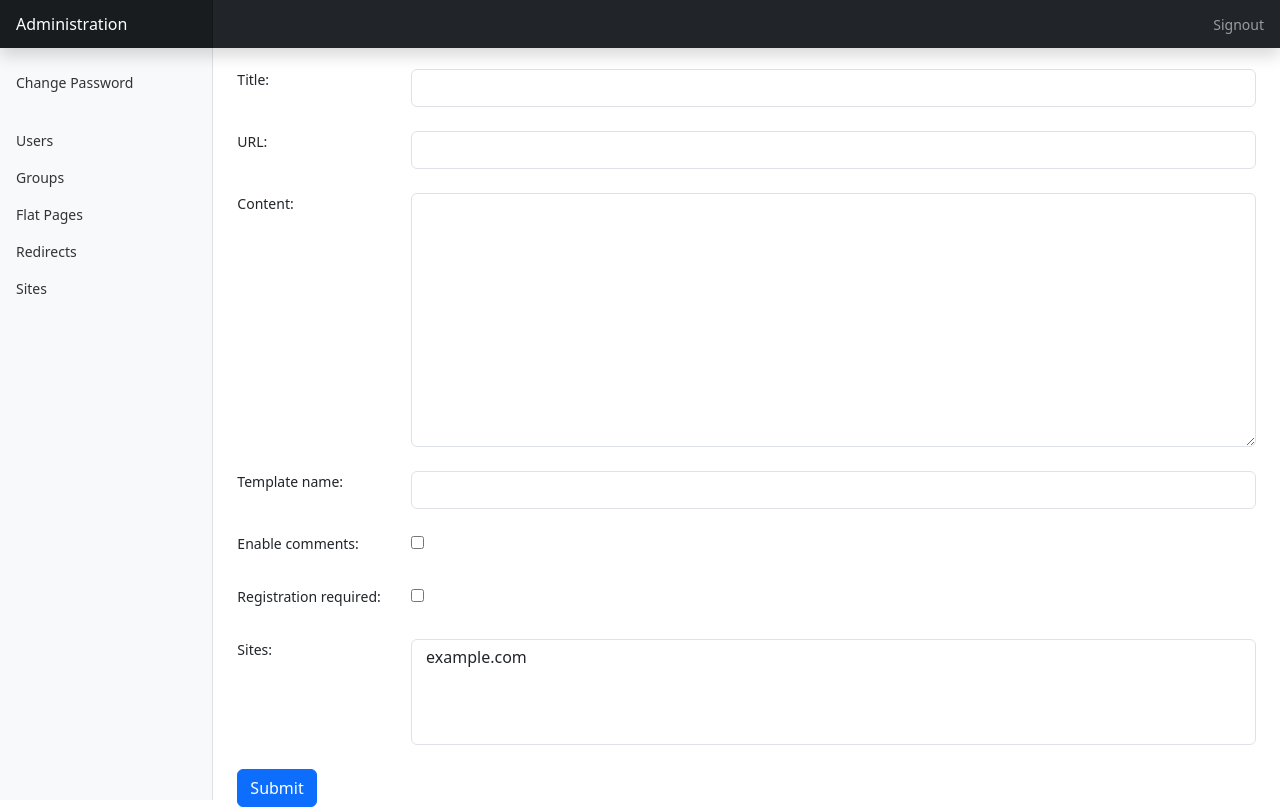
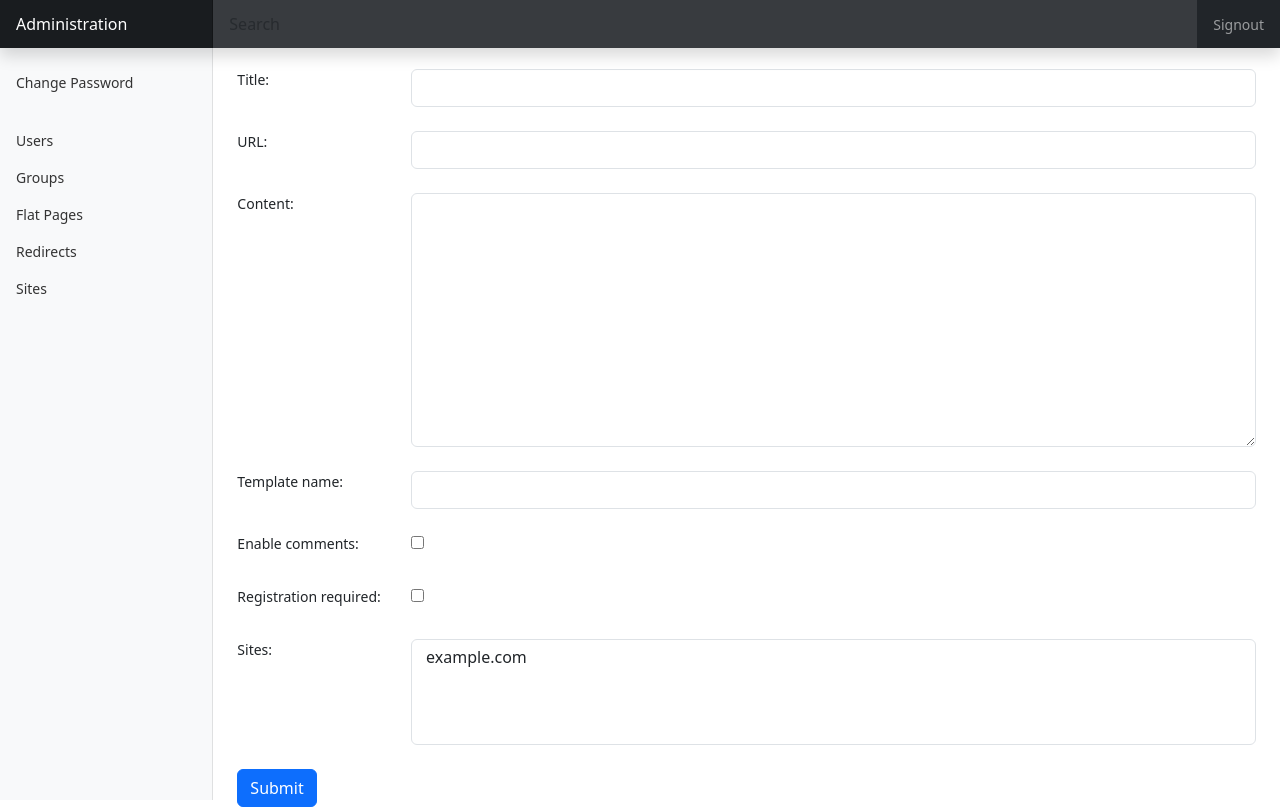
Before and after one commit to Immanuel-supanova/pdf-ui, a Django app: page /myadmin/flatpage/create/ in a window 1280 px wide. Run offline with Django 4.2, Linux system fonts and the light colour scheme; a user stored in the database is signed in; tables that the repository leaves empty hold one stand-in row (values such as "Sample post"); some libraries are stand-ins or nearby versions.

Commit message:
bug fixes

```diff
--- a/myadmin/templates/myadmin/base.html
+++ b/myadmin/templates/myadmin/base.html
@@ -49,7 +49,10 @@
     <span class="navbar-toggler-icon"></span>
   </button>
 
-  <!--<input aria-label="Search" class="form-control form-control-dark w-100" placeholder="Search" type="text">-->
+<form class="w-100" enctype='multipart/form-data' method="post">
+  {% csrf_token %}
+  <input aria-label="Search" class="form-control form-control-dark w-100" placeholder="Search" type="text">
+</form>
 
   <div class="navbar-nav">
 
```
Also changed, not shown: pdf/migrations/0001_initial.py (added).
